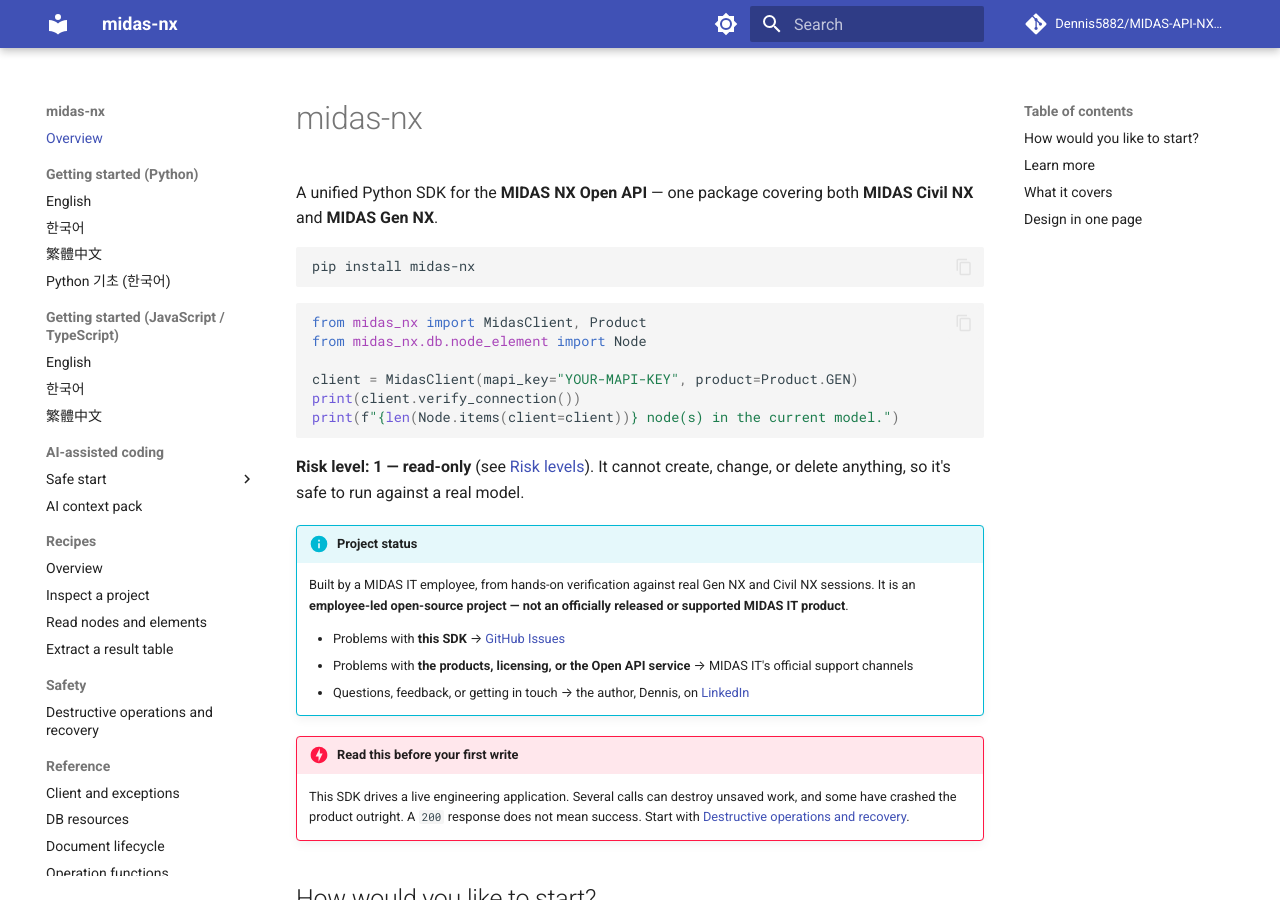
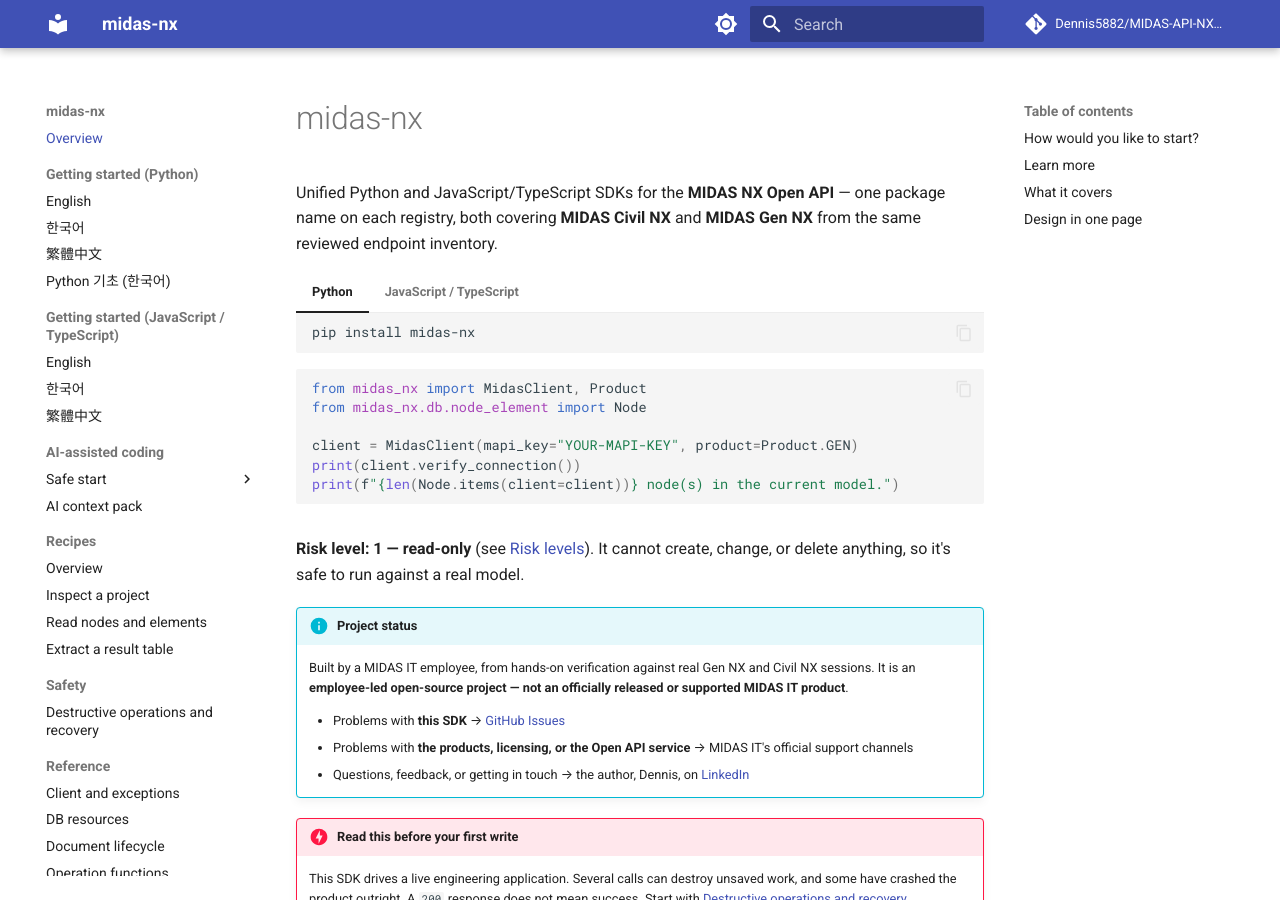
Before and after one commit to Dennis5882/MIDAS-API-NX-SDK, an MkDocs documentation site: the page built from docs/index.md, in a window 1280 px wide and 900 px high. Built offline with MkDocs 1.6.1 and Material for MkDocs 9.7.7, drawn with Linux system fonts in a browser that asks for light colours; comment, search, counter and statistics services are not loaded.

Commit message:
docs: sweep every document against the 2.9.3 tree
The automated checks all pass — versions agree across `__version__`,
package.json and package-lock.json, both 2.9.3 tags exist, ROADMAP and the
generated npm surface show no drift, and all ten `--check` scripts are green.
This is the part they do not cover.

Five claims had gone stale, each in a place written as current state:

- PLAN.md said 1090 Python tests and 87 Vitest tests. It is 1164 and 90.
  check_state_numbers.py does not read those two, which is why they drifted
  furthest.
- CLAUDE.md said fifteen contracts declare part of their field list missing.
  None does. One contract still carries `unmergedTables` at all — `/db/TDME`,
  whose two entries are both `excluded` and so waive nothing. The sentence
  keeps the history and states the present separately, and the rule stays for
  the next contract that needs it.
- CONTRIBUTING.md said `npm run generate` "derives npm resources/types from
  Python", and told a contributor to update the reviewed Python model first
  when the manual changes. Both were true until 2026-09-22 and are the exact
  inversion of how it works now: contracts first, and no generated type's
  shape comes from a TypedDict. Its test count was ~690.
- docs/index.md opened "A unified Python SDK" and showed only a pip install,
  on a site that now carries npm quickstarts in three languages. Both
  languages sit in tabs there now.
- mkdocs.yml's site_description named Python only.

Two files nothing pointed at are now in CLAUDE.md's "Where things go":
AGENTS.md, with why it exists separately from CLAUDE.md, and
examples/{python,javascript}/, with the rule that a resource path written into
an example is resolved against the built package rather than recalled.

Verified after the sweep: 1164 Python tests, mkdocs --strict, contracts
validation, ruff, and the numbers checker at 48 claims.

Co-Authored-By: Claude Opus 5 <noreply@anthropic.com>

````diff
--- a/docs/index.md
+++ b/docs/index.md
@@ -1,20 +1,39 @@
 # midas-nx
 
-A unified Python SDK for the **MIDAS NX Open API** — one package covering both
-**MIDAS Civil NX** and **MIDAS Gen NX**.
+Unified Python and JavaScript/TypeScript SDKs for the **MIDAS NX Open API** —
+one package name on each registry, both covering **MIDAS Civil NX** and
+**MIDAS Gen NX** from the same reviewed endpoint inventory.
 
-```bash
-pip install midas-nx
-```
+=== "Python"
 
-```python
-from midas_nx import MidasClient, Product
-from midas_nx.db.node_element import Node
+    ```bash
+    pip install midas-nx
+    ```
 
-client = MidasClient(mapi_key="YOUR-MAPI-KEY", product=Product.GEN)
-print(client.verify_connection())
-print(f"{len(Node.items(client=client))} node(s) in the current model.")
-```
+    ```python
+    from midas_nx import MidasClient, Product
+    from midas_nx.db.node_element import Node
+
+    client = MidasClient(mapi_key="YOUR-MAPI-KEY", product=Product.GEN)
+    print(client.verify_connection())
+    print(f"{len(Node.items(client=client))} node(s) in the current model.")
+    ```
+
+=== "JavaScript / TypeScript"
+
+    ```bash
+    npm install midas-nx
+    ```
+
+    ```js
+    import { MidasClient, resources } from "midas-nx";
+
+    const client = new MidasClient({ mapiKey: "YOUR-MAPI-KEY", product: "gen" });
+    console.log(await client.verifyConnection());
+
+    const nodes = await resources.db.nodeElement.node.items(client);
+    console.log(`${Object.keys(nodes).length} node(s) in the current model.`);
+    ```
 
 **Risk level: 1 — read-only** (see [Risk levels](safety.md#risk-levels)). It
 cannot create, change, or delete anything, so it's safe to run against a
--- a/mkdocs.yml
+++ b/mkdocs.yml
@@ -1,7 +1,8 @@
 site_name: midas-nx
 site_description: >-
-  Unified Python SDK for the MIDAS NX Open API (Civil NX + Gen NX).
-  An employee-led open-source project, not an official MIDAS IT product.
+  Unified Python and JavaScript/TypeScript SDKs for the MIDAS NX Open API
+  (Civil NX + Gen NX). An employee-led open-source project, not an official
+  MIDAS IT product.
 site_url: https://dennis5882.github.io/MIDAS-API-NX-SDK/
 repo_url: https://github.com/Dennis5882/MIDAS-API-NX-SDK
 repo_name: Dennis5882/MIDAS-API-NX-SDK
````
Also changed, not shown: CLAUDE.md (+16 -3 lines), CONTRIBUTING.md (+11 -4 lines), PLAN.md (+2 -2 lines).
